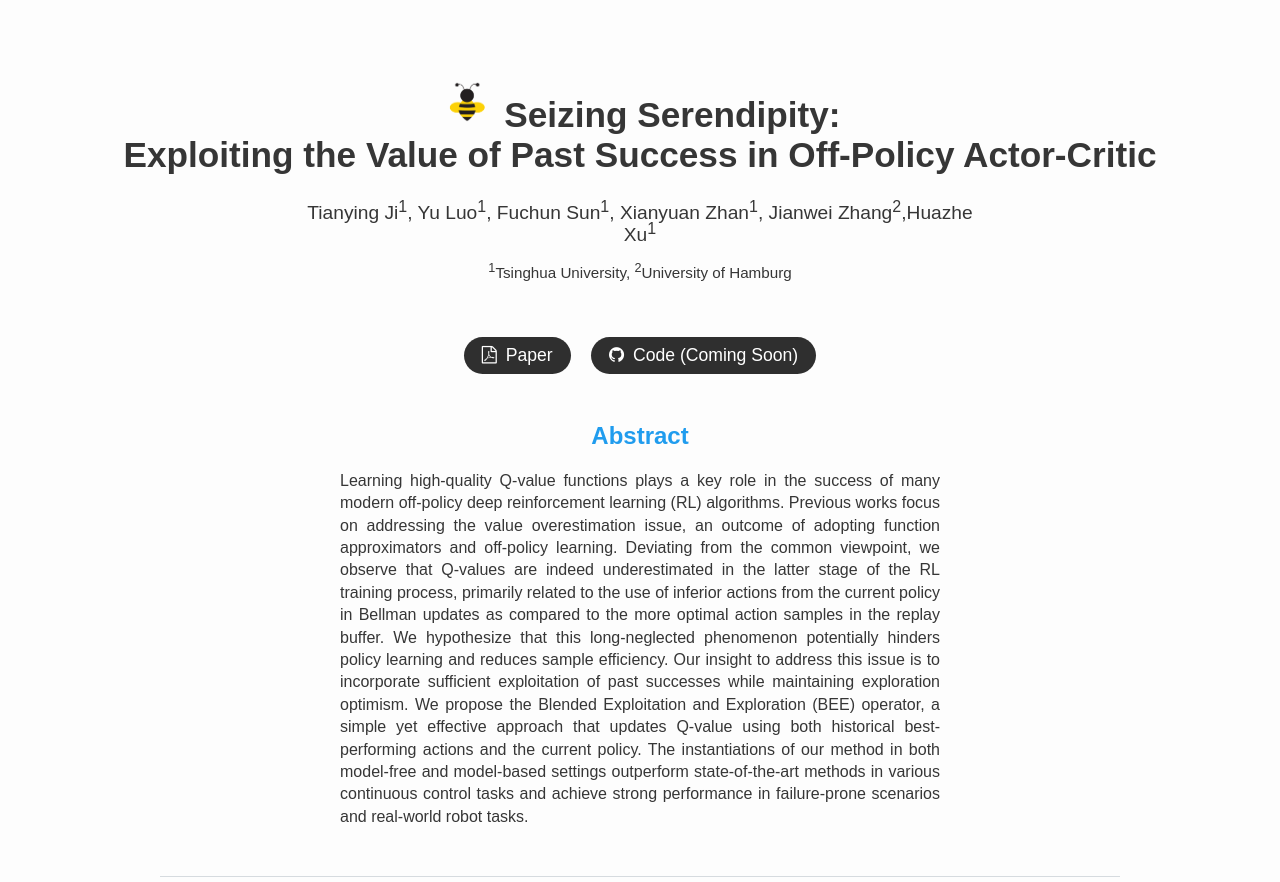
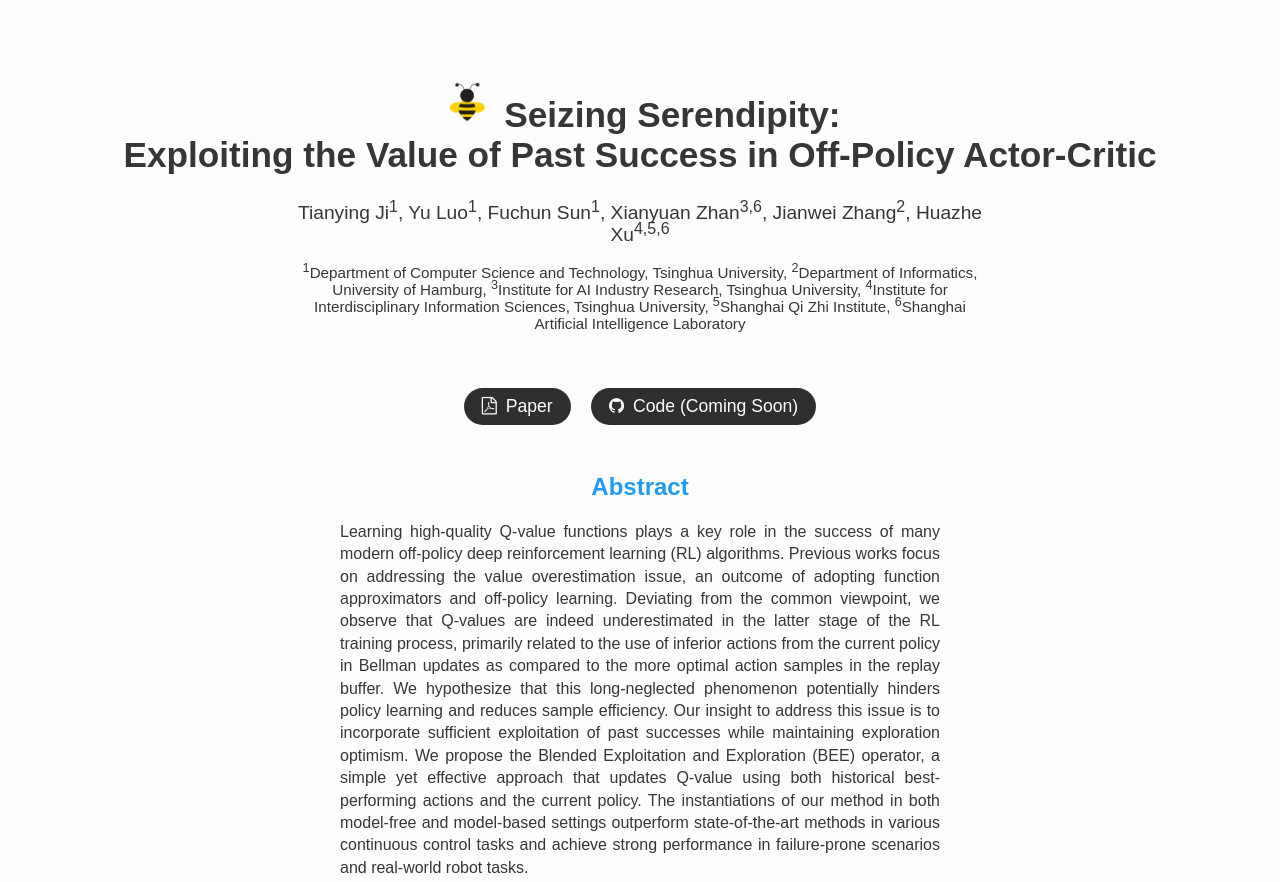
Before and after one commit to jity16/BEE, a plain HTML site: page index.html in a window 1280 px wide. Shown: the top 882 px of the page. Drawn offline with nearby package versions, Linux system fonts and the light colour scheme; some packages are replaced by stand-ins of ours; a web font is replaced by a local one.

Commit message:
Update index.html

```diff
--- a/index.html
+++ b/index.html
@@ -33,9 +33,9 @@
 			<tr>
 				<td>
 					<h4>
-						<span class="authors-affiliation">Tianying Ji<sup>1</sup>, Yu Luo<sup>1</sup>, Fuchun Sun<sup>1</sup>, Xianyuan Zhan<sup>1</sup>, Jianwei Zhang<sup>2</sup>,Huazhe Xu<sup>1</sup></span>
+						<span class="authors-affiliation">Tianying Ji<sup>1</sup>, Yu Luo<sup>1</sup>, Fuchun Sun<sup>1</sup>, Xianyuan Zhan<sup>3,6</sup>, Jianwei Zhang<sup>2</sup>, Huazhe Xu<sup>4,5,6</sup></span>
 						<br>
-						<span class="authors-affiliation" style="font-size: 0.95em"><sup>1</sup>Tsinghua University, <sup>2</sup>University of Hamburg</span>
+						<span class="authors-affiliation" style="font-size: 0.95em"><sup>1</sup>Department of Computer Science and Technology, Tsinghua University, <sup>2</sup>Department of Informatics, University of Hamburg, <sup>3</sup>Institute for AI Industry Research, Tsinghua University, <sup>4</sup>Institute for Interdisciplinary Information Sciences, Tsinghua University, <sup>5</sup>Shanghai Qi Zhi Institute, <sup>6</sup>Shanghai Artificial Intelligence Laboratory </span>
 					</h4>
 				</td>
 			</tr>
```
